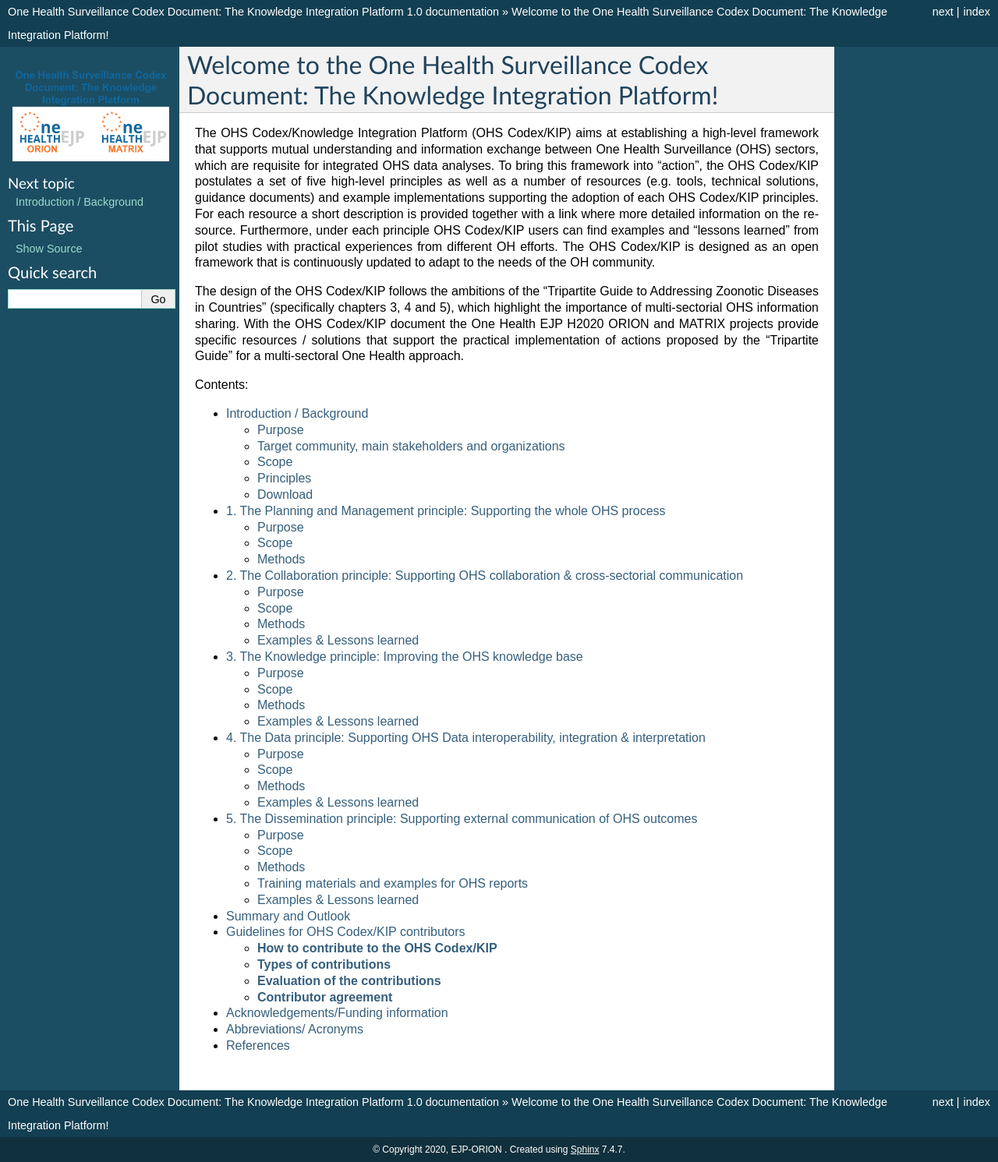
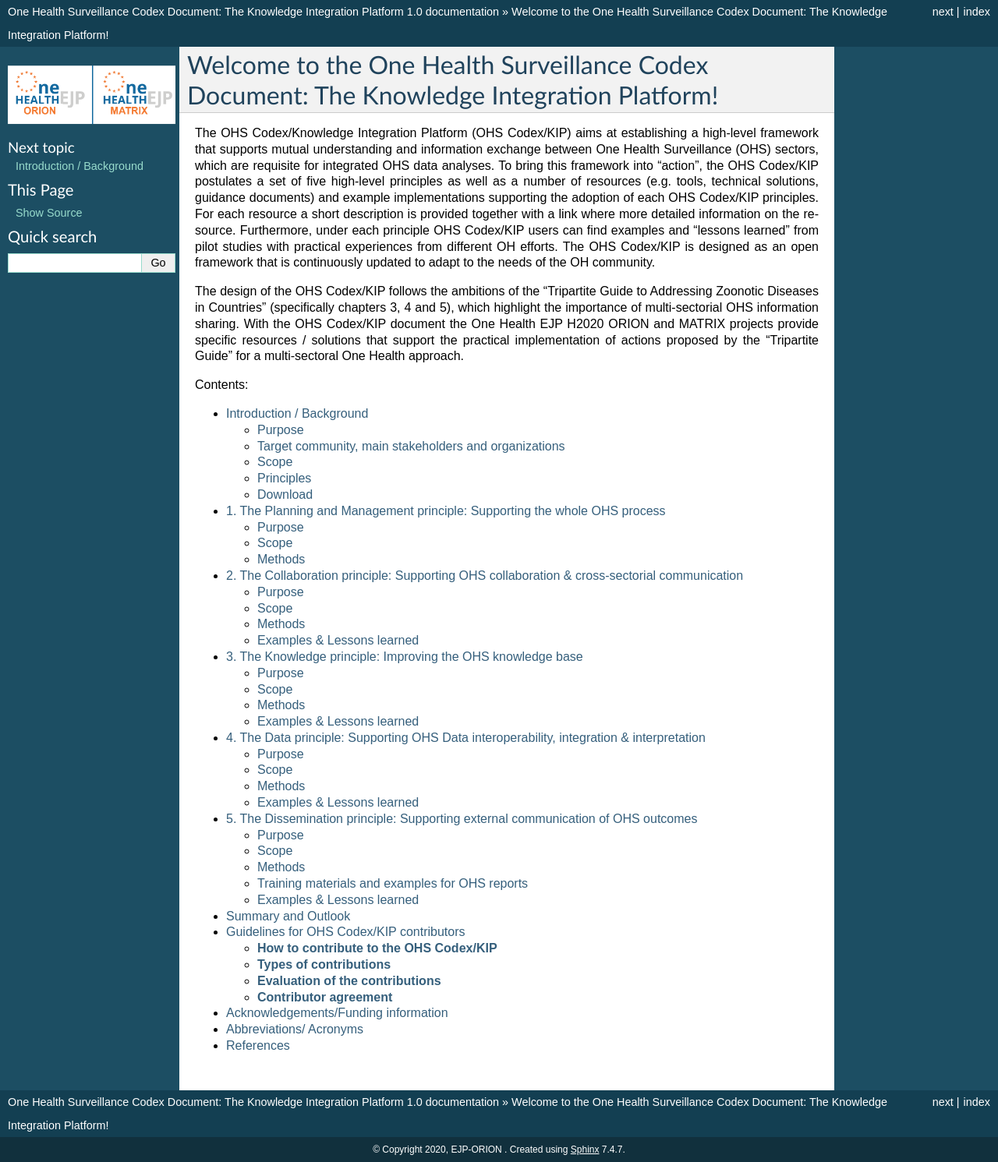
Before and after one commit to EJP-ORION/OH-Surveillance-Codex, a Sphinx documentation site: the page built from docs/index.rst, in a window 1280 px wide. Shown: the whole page at 78% size. Built offline with Sphinx 7.4.7, drawn with Linux system fonts in a browser that asks for light colours.

Commit message:
Update conf.py

```diff
--- a/docs/conf.py
+++ b/docs/conf.py
@@ -131,7 +131,7 @@ html_theme = 'default'
 html_static_path = ['_static']
 
 #Add the logo
-html_logo = "_static/orion_matrix_logos_text.png"
+html_logo = "_static/orion_matrix_logos_St.png"
 html_theme_options = {
     'logo_only': True,
     'display_version': False,
```
